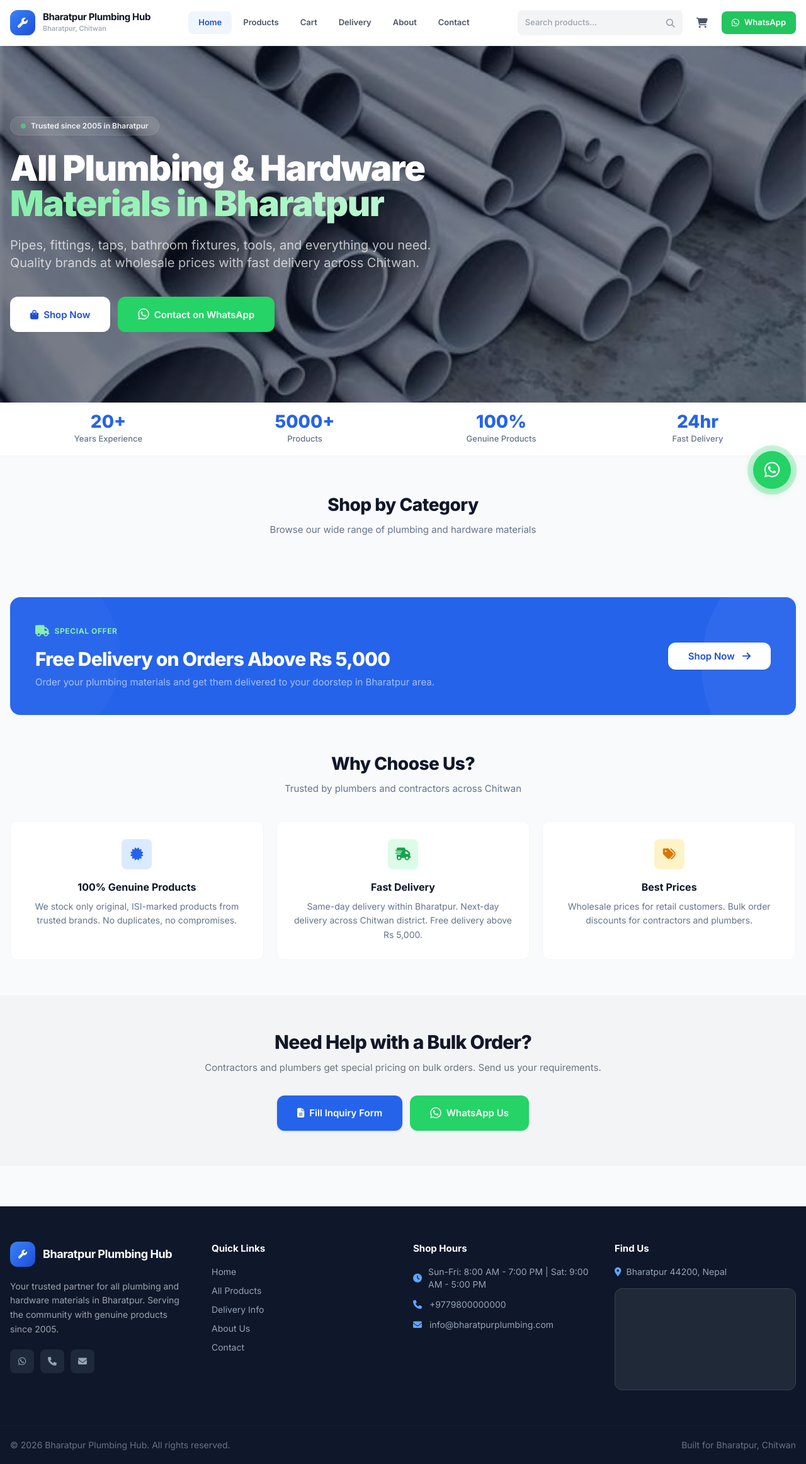
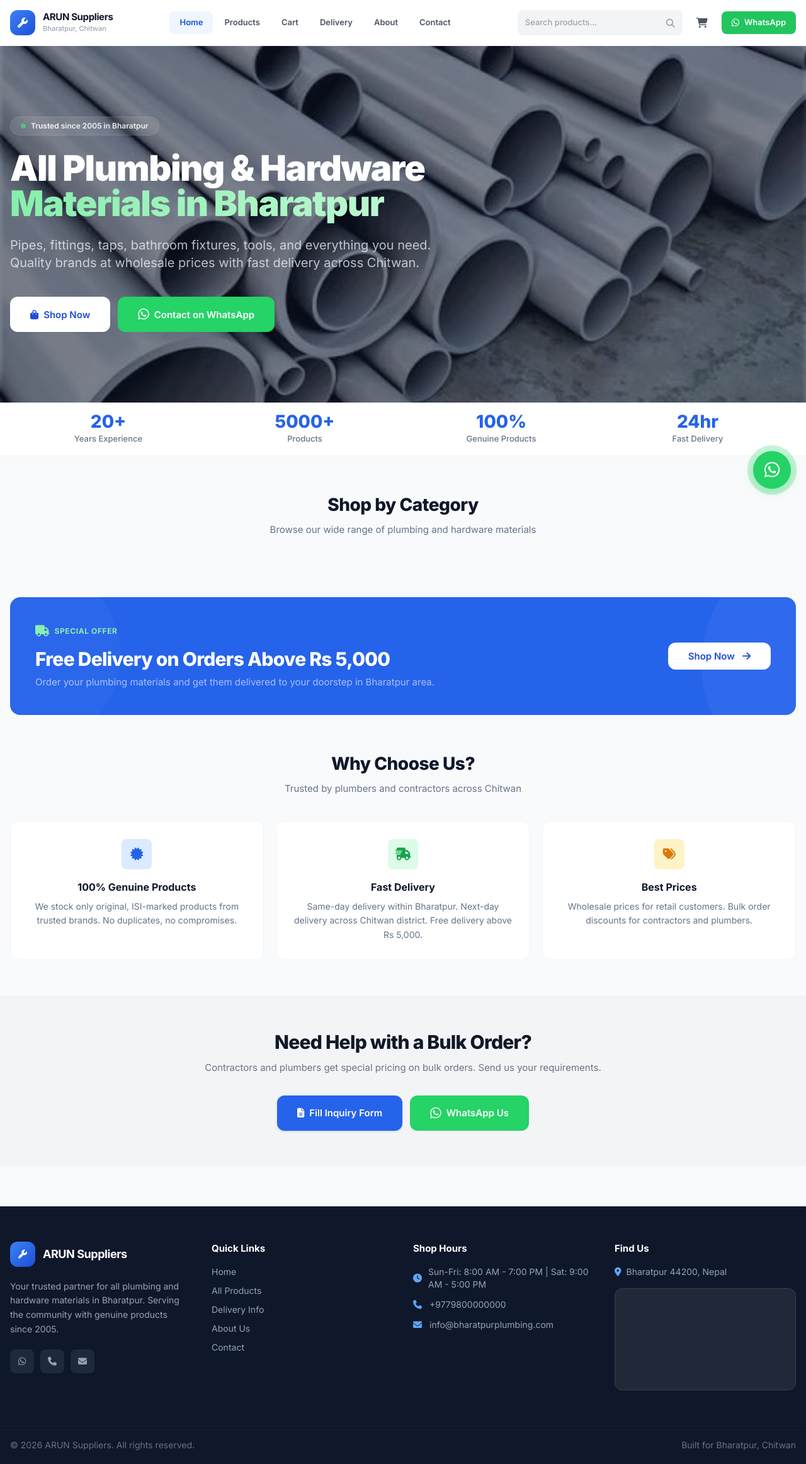
Before and after one commit to 2anupam0/bharatpur-plumbing-hub, a Django app: page / in a window 1280 px wide; the page is wider, and only the part inside the window is pictured. Shown: that part at 63% size. Run offline with Django 4.2, Linux system fonts and the light colour scheme; data comes from the database, SQL or seed files in the repository; data that the repository does not hold is empty; some libraries are stand-ins or nearby versions; grey boxes are pictures that could not be loaded.

Commit message:
Rename shop from Bharatpur Plumbing Hub to ARUN Suppliers

```diff
--- a/plumbing_shop/settings.py
+++ b/plumbing_shop/settings.py
@@ -94,7 +94,7 @@ if not DEBUG:
 
 WHATSAPP_PHONE = "+9779800000000"
 
-SITE_NAME = "Bharatpur Plumbing Hub"
+SITE_NAME = "ARUN Suppliers"
 SITE_TAGLINE = "All Plumbing & Hardware Materials in Bharatpur"
 SITE_PHONE = "+9779800000000"
 SITE_EMAIL = "info@bharatpurplumbing.com"
--- a/shop/admin.py
+++ b/shop/admin.py
@@ -367,6 +367,6 @@ class BillAdmin(admin.ModelAdmin):
         return self.readonly_fields
 
 
-admin.site.site_header = "Bharatpur Plumbing Hub"
-admin.site.site_title = "Plumbing Hub Admin"
+admin.site.site_header = "ARUN Suppliers"
+admin.site.site_title = "ARUN Suppliers Admin"
 admin.site.index_title = "Dashboard"
--- a/shop/context_processors.py
+++ b/shop/context_processors.py
@@ -17,7 +17,7 @@ def site_context(request):
         cart_count = sum(item["quantity"] for item in cart.values())
 
     return {
-        "site_name": getattr(settings, "SITE_NAME", "Bharatpur Plumbing Hub"),
+        "site_name": getattr(settings, "SITE_NAME", "ARUN Suppliers"),
         "site_tagline": getattr(settings, "SITE_TAGLINE", "All Plumbing & Hardware Materials"),
         "site_phone": getattr(settings, "SITE_PHONE", "+9779800000000"),
         "site_email": getattr(settings, "SITE_EMAIL", "info@bharatpurplumbing.com"),
--- a/shop/owner_views.py
+++ b/shop/owner_views.py
@@ -353,7 +353,7 @@ def _generate_payment_qr(bill):
     esewa_id = "9800000000"
     khalti_id = "9800000000"
     ime_id = "9800000000"
-    shop_name = "Bharatpur Plumbing Hub"
+    shop_name = "ARUN Suppliers"
 
     if bill.payment_method == "esewa":
         esewa_url = f"https://esewa.com.np/qrcode?amnt={bill.grand_total}&pid={bill.bill_number}&pn={shop_name}"
@@ -368,7 +368,7 @@ def _generate_payment_qr(bill):
         qr_images["ime_pay"] = generate_qr_code_image(ime_url)
 
     elif bill.payment_method == "bank_transfer":
-        bank_text = f"BANK: Nabil Bank Ltd\nA/C: Bharatpur Plumbing Hub\nA/C No: 12345678901\nAmount: NPR {bill.grand_total}\nRef: {bill.bill_number}"
+        bank_text = f"BANK: Nabil Bank Ltd\nA/C: ARUN Suppliers\nA/C No: 12345678901\nAmount: NPR {bill.grand_total}\nRef: {bill.bill_number}"
         qr_images["bank_transfer"] = generate_qr_code_image(bank_text)
 
     elif bill.payment_method == "qr_code":
@@ -380,7 +380,7 @@ def _generate_payment_qr(bill):
         qr_images["esewa"] = generate_qr_code_image(esewa_url)
         khalti_url = f"https://khalti.com/pay?amnt={bill.grand_total}&pid={bill.bill_number}&pn={shop_name}"
         qr_images["khalti"] = generate_qr_code_image(khalti_url)
-        bank_text = f"BANK: Nabil Bank Ltd\nA/C: Bharatpur Plumbing Hub\nA/C No: 12345678901\nAmount: NPR {bill.grand_total}\nRef: {bill.bill_number}"
+        bank_text = f"BANK: Nabil Bank Ltd\nA/C: ARUN Suppliers\nA/C No: 12345678901\nAmount: NPR {bill.grand_total}\nRef: {bill.bill_number}"
         qr_images["bank_transfer"] = generate_qr_code_image(bank_text)
 
     return qr_images
--- a/shop/templates/shop/base.html
+++ b/shop/templates/shop/base.html
@@ -4,9 +4,9 @@
 <head>
     <meta charset="UTF-8">
     <meta name="viewport" content="width=device-width, initial-scale=1.0">
-    <meta name="description" content="{% block meta_description %}Bharatpur Plumbing Hub - Your one-stop shop for all plumbing and hardware materials in Bharatpur, Chitwan, Nepal. Pipes, fittings, taps, bathroom fixtures, tools and more.{% endblock %}">
+    <meta name="description" content="{% block meta_description %}ARUN Suppliers - Your one-stop shop for all plumbing and hardware materials in Bharatpur, Chitwan, Nepal. Pipes, fittings, taps, bathroom fixtures, tools and more.{% endblock %}">
     <meta name="keywords" content="plumbing, hardware, pipes, fittings, Bharatpur, Chitwan, Nepal, bathroom, taps, tools">
-    <meta name="author" content="Bharatpur Plumbing Hub">
+    <meta name="author" content="ARUN Suppliers">
     <title>{% block title %}{{ site_name }}{% endblock %} | Plumbing & Hardware Materials</title>
     <script src="https://cdn.tailwindcss.com"></script>
     <script>
--- a/templates/admin/base_site.html
+++ b/templates/admin/base_site.html
@@ -57,7 +57,7 @@
 
 {% block footer %}
     <div id="footer">
-        <span>Bharatpur Plumbing Hub &mdash; Admin Panel</span> &nbsp;|&nbsp;
+        <span>ARUN Suppliers &mdash; Admin Panel</span> &nbsp;|&nbsp;
         <a href="/" target="_blank"><i class="fas fa-external-link-alt"></i> View Website</a> &nbsp;|&nbsp;
         <a href="https://wa.me/" target="_blank"><i class="fab fa-whatsapp"></i> WhatsApp</a>
     </div>
--- a/templates/admin/login.html
+++ b/templates/admin/login.html
@@ -18,7 +18,7 @@
         <div class="login-card">
             <div class="login-header">
                 <div class="login-logo">🔧</div>
-                <h1>Bharatpur Plumbing Hub</h1>
+                <h1>ARUN Suppliers</h1>
                 <p>Admin Panel &mdash; Manage your shop</p>
             </div>
 
```
